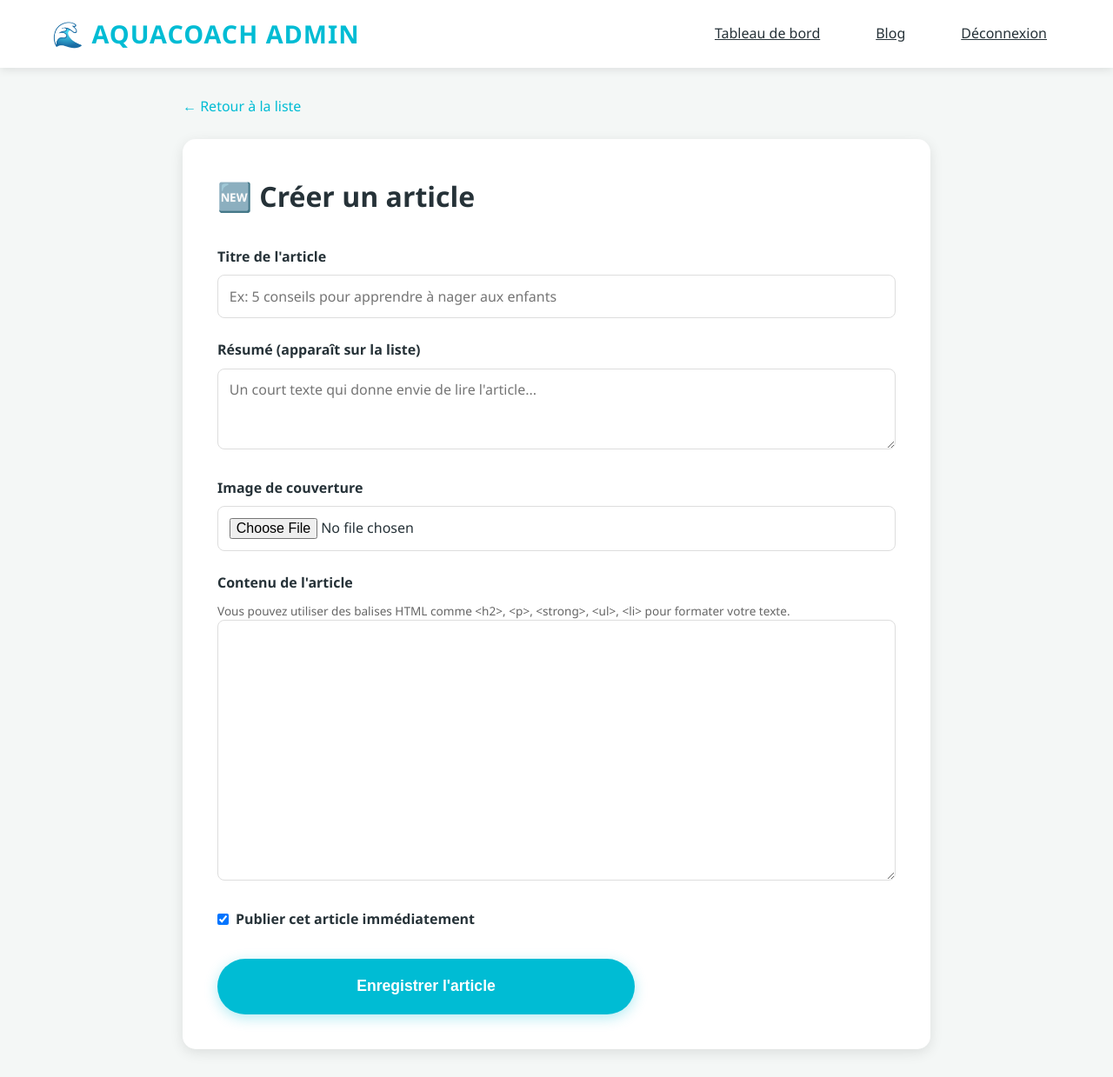
After one commit to AQUAVELO/coach, a Flask app: page /admin/blog/new in a window 1280 px wide. The commit adds this page. Shown: the whole page at 87% size. Run offline with Flask 3, Linux system fonts and the light colour scheme; the visitor is signed in with stand-in values (Sample User, id 1).

Commit message:
Ajout de l'interface d'administration pour le blog

```diff
--- a/app.py
+++ b/app.py
@@ -1426,6 +1426,108 @@ def mon_profil():
     return render_template("mon_profil.html", nageur=nageur, departements=DEPARTEMENTS)
 
 
+import re
+import unicodedata
+
+def slugify(value):
+    """
+    Convertit une chaîne en slug (ex: "Mon Article !" -> "mon-article")
+    """
+    value = unicodedata.normalize('NFKD', value).encode('ascii', 'ignore').decode('ascii')
+    value = re.sub(r'[^\w\s-]', '', value).strip().lower()
+    return re.sub(r'[-\s]+', '-', value)
+
+# ============================================
+# BLOG ADMIN ROUTES
+# ============================================
+
+@app.route("/admin/blog")
+@login_required
+def admin_blog():
+    """Liste tous les articles côté admin"""
+    articles = query_db("SELECT * FROM article ORDER BY date_publication DESC")
+    return render_template("admin_blog.html", articles=articles)
+
+@app.route("/admin/blog/new", methods=["GET", "POST"])
+@login_required
+def admin_blog_new():
+    """Créer un nouvel article"""
+    if request.method == "POST":
+        titre = request.form.get("titre")
+        resume = request.form.get("resume")
+        contenu = request.form.get("contenu")
+        is_published = 1 if request.form.get("is_published") else 0
+
+        slug = slugify(titre)
+
+        # Vérifier si le slug existe déjà
+        existing = query_db("SELECT id FROM article WHERE slug = ?", (slug,), one=True)
+        if existing:
+            slug = f"{slug}-{secrets.token_hex(4)}"
+
+        image = None
+        if "image" in request.files:
+            file = request.files["image"]
+            if file and file.filename:
+                filename = f"blog_{secrets.token_hex(8)}_{file.filename}"
+                filepath = os.path.join(UPLOAD_FOLDER, filename)
+                file.save(filepath)
+                image = filename
+
+        execute_db(
+            "INSERT INTO article (titre, slug, resume, contenu, image, is_published) VALUES (?, ?, ?, ?, ?, ?)",
+            (titre, slug, resume, contenu, image, is_published)
+        )
+
+        flash("Article créé avec succès !", "success")
+        return redirect(url_for("admin_blog"))
+
+    return render_template("edit_article.html", article=None)
+
+@app.route("/admin/blog/edit/<int:id>", methods=["GET", "POST"])
+@login_required
+def admin_blog_edit(id):
+    """Modifier un article"""
+    article = query_db("SELECT * FROM article WHERE id = ?", (id,), one=True)
+    if not article:
+        flash("Article introuvable", "danger")
+        return redirect(url_for("admin_blog"))
+
+    if request.method == "POST":
+        titre = request.form.get("titre")
+        resume = request.form.get("resume")
+        contenu = request.form.get("contenu")
+        is_published = 1 if request.form.get("is_published") else 0
+
+        # Gestion de l'image
+        image = article['image']
+        if "image" in request.files:
+            file = request.files["image"]
+            if file and file.filename:
+                filename = f"blog_{secrets.token_hex(8)}_{file.filename}"
+                filepath = os.path.join(UPLOAD_FOLDER, filename)
+                file.save(filepath)
+                image = filename
+
+        # On ne change pas le slug pour ne pas casser le SEO des anciens articles
+        execute_db(
+            "UPDATE article SET titre = ?, resume = ?, contenu = ?, image = ?, is_published = ? WHERE id = ?",
+            (titre, resume, contenu, image, is_published, id)
+        )
+
+        flash("Article mis à jour !", "success")
+        return redirect(url_for("admin_blog"))
+
+    return render_template("edit_article.html", article=article)
+
+@app.route("/admin/blog/delete/<int:id>", methods=["POST"])
+@login_required
+def admin_blog_delete(id):
+    """Supprimer un article"""
+    execute_db("DELETE FROM article WHERE id = ?", (id,))
+    flash("Article supprimé !", "success")
+    return redirect(url_for("admin_blog"))
+
 # ============================================
 # ADMIN AUTHENTICATION ROUTES
 # ============================================
--- /dev/null
+++ b/templates/edit_article.html
@@ -0,0 +1,118 @@
+<!DOCTYPE html>
+<html lang="fr">
+<head>
+    <meta charset="UTF-8">
+    <meta name="viewport" content="width=device-width, initial-scale=1.0">
+    <title>{{ 'Modifier' if article else 'Nouvel' }} Article | Administration AquaCoach</title>
+    <link rel="stylesheet" href="{{ url_for('static', filename='css/style.css') }}">
+    <style>
+        .admin-container {
+            max-width: 900px;
+            margin: 2rem auto;
+            padding: 0 20px;
+        }
+        .edit-card {
+            background: white;
+            padding: 2.5rem;
+            border-radius: 15px;
+            box-shadow: 0 4px 15px rgba(0,0,0,0.1);
+        }
+        .form-group {
+            margin-bottom: 1.5rem;
+        }
+        .form-label {
+            display: block;
+            font-weight: 700;
+            margin-bottom: 0.5rem;
+            color: var(--text-dark);
+        }
+        .form-input, .form-textarea {
+            width: 100%;
+            padding: 0.8rem;
+            border: 1px solid #ddd;
+            border-radius: 8px;
+            font-family: inherit;
+            font-size: 1rem;
+        }
+        .form-textarea {
+            resize: vertical;
+            min-height: 300px;
+        }
+        .image-preview {
+            width: 100%;
+            max-height: 200px;
+            object-fit: cover;
+            border-radius: 8px;
+            margin-top: 1rem;
+        }
+        .btn-row {
+            display: flex;
+            gap: 1rem;
+            margin-top: 2rem;
+        }
+        .help-text {
+            font-size: 0.85rem;
+            color: #666;
+            margin-top: 0.3rem;
+        }
+    </style>
+</head>
+<body style="background: #f4f7f6;">
+    <nav class="navbar">
+        <div class="container" style="max-width: 1200px; margin: 0 auto; padding: 0 20px; display: flex; justify-content: space-between; align-items: center;">
+            <a href="{{ url_for('index') }}" class="navbar-brand" style="text-decoration: none;">🌊 AQUACOACH ADMIN</a>
+            <div class="navbar-nav" style="display: flex; gap: 2rem;">
+                <a href="{{ url_for('admin_index') }}" class="nav-link">Tableau de bord</a>
+                <a href="{{ url_for('admin_blog') }}" class="nav-link" style="color: var(--primary-color);">Blog</a>
+                <a href="{{ url_for('admin_logout') }}" class="nav-link">Déconnexion</a>
+            </div>
+        </div>
+    </nav>
+
+    <div class="admin-container">
+        <div style="margin-bottom: 1.5rem;">
+            <a href="{{ url_for('admin_blog') }}" style="color: var(--primary-color); text-decoration: none;">← Retour à la liste</a>
+        </div>
+
+        <div class="edit-card">
+            <h1 style="margin-top: 0; margin-bottom: 2rem;">{{ '✍️ Modifier l\'article' if article else '🆕 Créer un article' }}</h1>
+
+            <form method="POST" enctype="multipart/form-data">
+                <div class="form-group">
+                    <label class="form-label" for="titre">Titre de l'article</label>
+                    <input type="text" id="titre" name="titre" class="form-input" value="{{ article.titre if article else '' }}" required placeholder="Ex: 5 conseils pour apprendre à nager aux enfants">
+                </div>
+
+                <div class="form-group">
+                    <label class="form-label" for="resume">Résumé (apparaît sur la liste)</label>
+                    <textarea id="resume" name="resume" class="form-input" rows="3" placeholder="Un court texte qui donne envie de lire l'article...">{{ article.resume if article else '' }}</textarea>
+                </div>
+
+                <div class="form-group">
+                    <label class="form-label" for="image">Image de couverture</label>
+                    <input type="file" id="image" name="image" class="form-input" accept="image/*">
+                    {% if article and article.image %}
+                        <img src="{{ url_for('static', filename='images/' + article.image) }}" class="image-preview">
+                    {% endif %}
+                </div>
+
+                <div class="form-group">
+                    <label class="form-label" for="contenu">Contenu de l'article</label>
+                    <div class="help-text">Vous pouvez utiliser des balises HTML comme &lt;h2&gt;, &lt;p&gt;, &lt;strong&gt;, &lt;ul&gt;, &lt;li&gt; pour formater votre texte.</div>
+                    <textarea id="contenu" name="contenu" class="form-textarea" required>{{ article.contenu if article else '' }}</textarea>
+                </div>
+
+                <div class="form-group" style="display: flex; align-items: center; gap: 0.5rem;">
+                    <input type="checkbox" id="is_published" name="is_published" {{ 'checked' if not article or article.is_published else '' }}>
+                    <label for="is_published" style="font-weight: 600;">Publier cet article immédiatement</label>
+                </div>
+
+                <div class="btn-row">
+                    <button type="submit" class="btn-primary-custom" style="flex: 2;">Enregistrer l'article</button>
+                    <a href="{{ url_for('admin_blog') }}" class="btn-outline-custom" style="flex: 1; text-align: center; text-decoration: none;">Annuler</a>
+                </div>
+            </form>
+        </div>
+    </div>
+</body>
+</html>
```
Also changed, not shown: templates/admin.html (+10 -4 lines), templates/admin_blog.html (added, +134 -0 lines).
